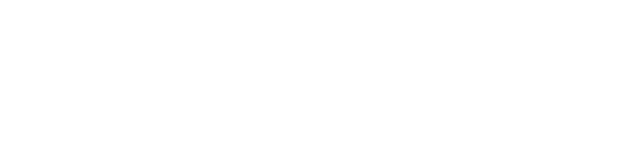
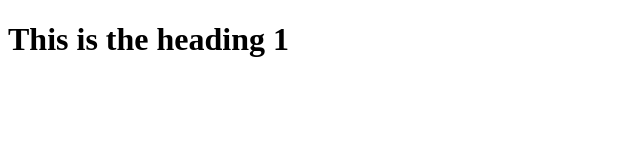
Before and after one commit to sanjeevkuikel111/mongodb.test, a plain HTML site: page index.html in a window 1280 px wide. Shown: the whole page, without its empty margins (0-640 px from the left). Drawn offline with Linux system fonts and the light colour scheme.

Commit message:
body is updated

```diff
--- a/index.html
+++ b/index.html
@@ -5,5 +5,7 @@
     <meta name="viewport" content="width=device-width, initial-scale=1.0" />
     <title>Document</title>
   </head>
-  <body></body>
+  <body>
+    <h1>This is the heading 1</h1>
+  </body>
 </html>
```
